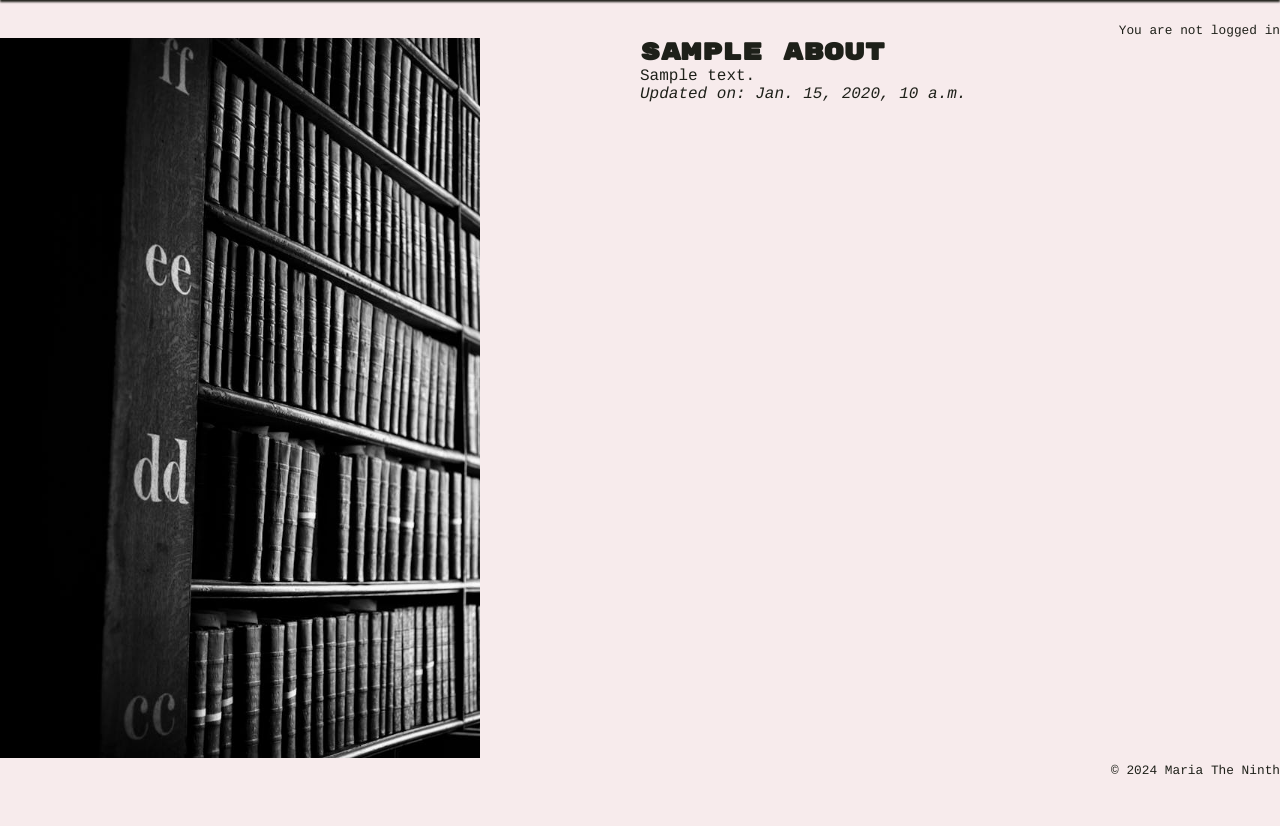
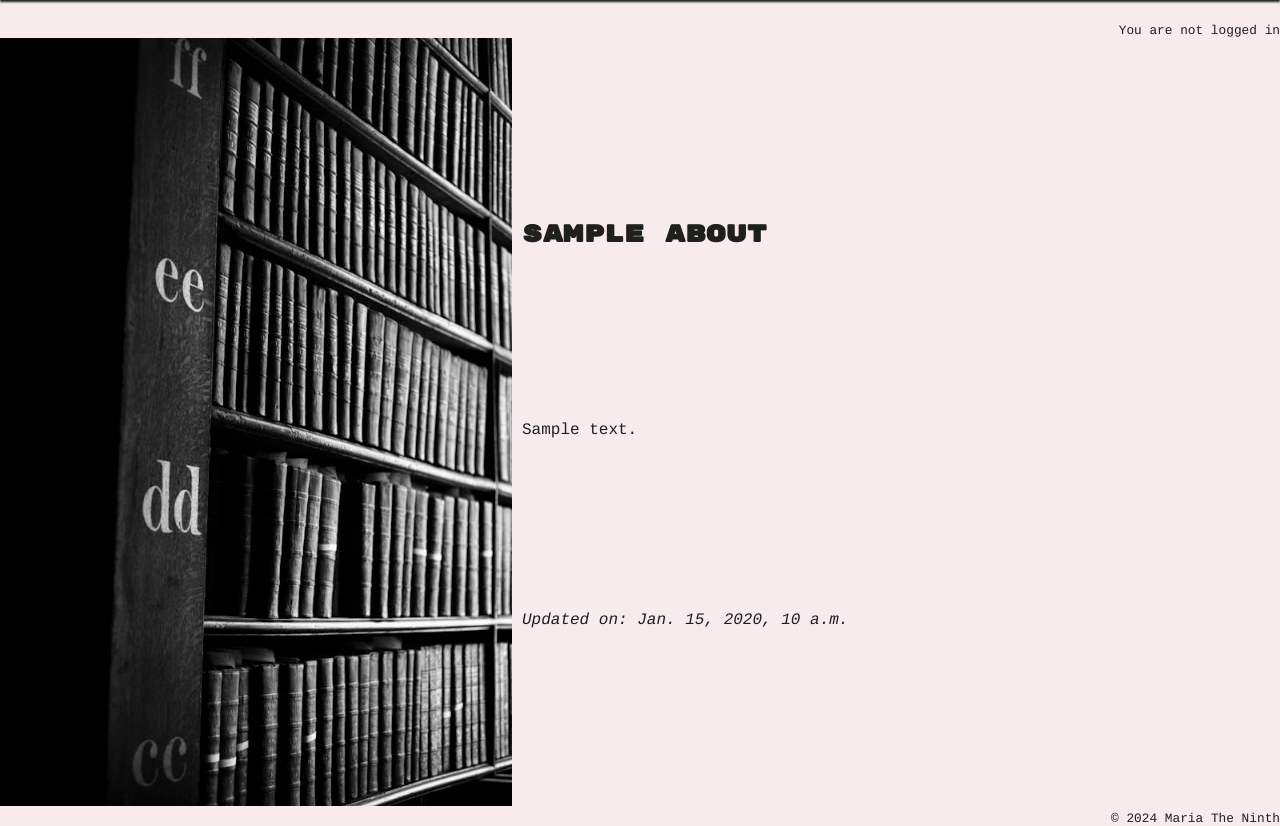
Before and after one commit to maria-grozova/blood-of-eden-blog, a Django app: page /about/ in a window 1280 px wide. Shown: the part 29-855 px from the top of the page. Before the commit the page ends 804 px from the top, so only its background shows below. Run offline with Django 4.2, Linux system fonts and the light colour scheme; tables that the repository leaves empty hold one stand-in row (values such as "Sample post"); some libraries are stand-ins or nearby versions.

Commit message:
add about page styling

```diff
--- a/about/templates/about/about.html
+++ b/about/templates/about/about.html
@@ -2,18 +2,19 @@
 {% block content %}
 {% load static %}
 <div class="about-container">
-    <div>
-        <img src="{% static 'images/about.jpg' %}" width="75%">
+    <div class="about-image">
+        <img id="about-image" src="{% static 'images/about.jpg' %}" alt="Grayscale image of a library shelf">
     </div>
     <div class="about-text">
-        <div>
+
         <!-- Title goes between these h2 tags -->
         <h2>{{ about.title }}</h2>
         <!-- Content goes directly underneath this -->
+        <p>
             {{ about.content | safe }}
-        </div>
+        </p>
 
-        <div>
+
         <!-- Updated on field goes in here -->
 
         <p><em>Updated on: {{ about.updated_on }}</em></p>
--- a/static/css/style.css
+++ b/static/css/style.css
@@ -163,6 +163,26 @@ main {
 #pagination a {
     background-color: #F7EBEC;
 }
+
+
+/* About */
+
+#about-image {
+    max-width: 40vw;
+}
+
+.about-image {
+    max-width: 40vw;
+}
+
+.about-text {
+    display: flex;
+    flex-direction: column;
+    justify-content: space-evenly;
+    margin: 10px;
+}
+
+/* Story details*/
 .stories-container {
     display: flex;
     flex-direction: column;
```
Also changed, not shown: 1 other file. Lines whose indentation alone changed are shown as unchanged.
